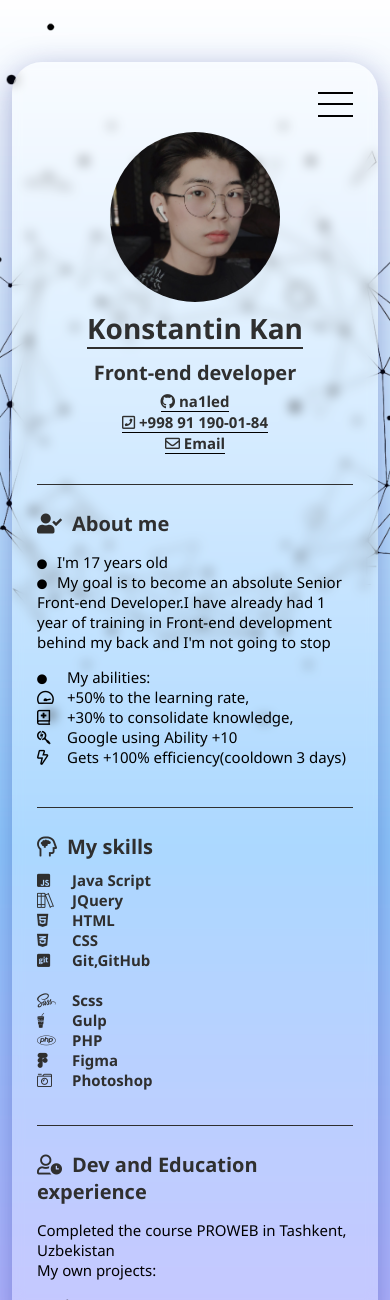
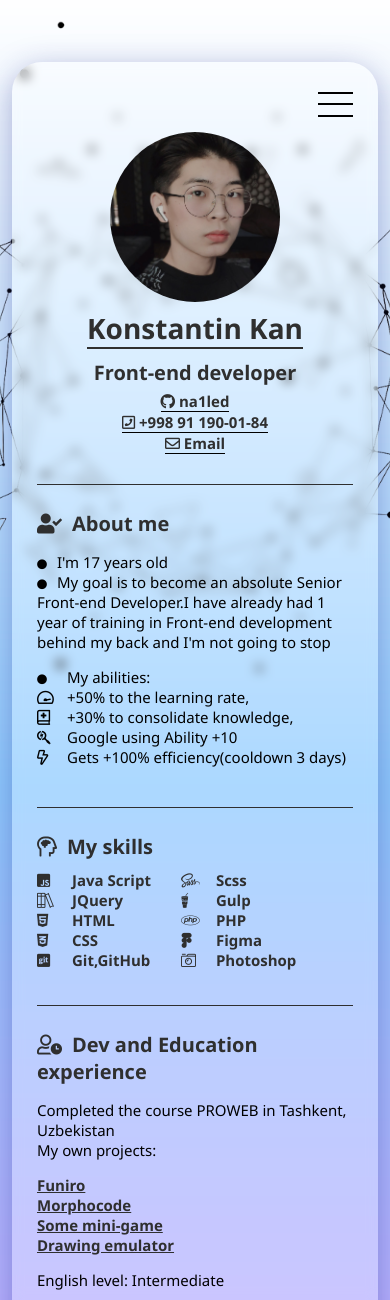
Before and after one commit to na1led/rsschool-cv, a plain HTML site: page index.html in a window 390 px wide. Shown: the top 1300 px of the page. Drawn offline with Linux system fonts and the light colour scheme.

Commit message:
fix: Fixed bugs with skills-list

```diff
--- a/media.css
+++ b/media.css
@@ -227,10 +227,6 @@
     .section__list>li {
         font-size: 15px;
     }
-    .skills-block{
-        display: flex;
-        flex-direction: column;
 
-    }
 
 }
```
